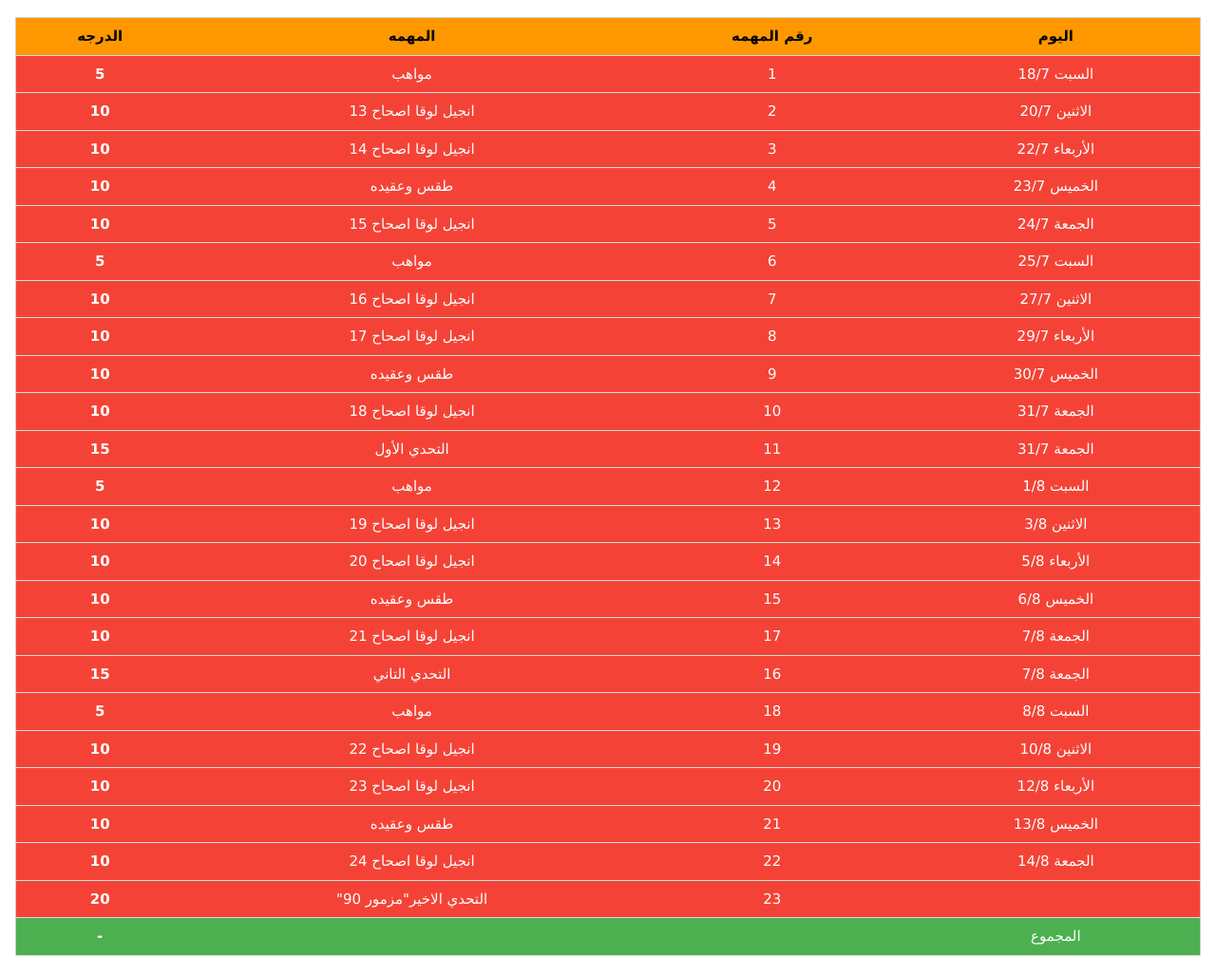
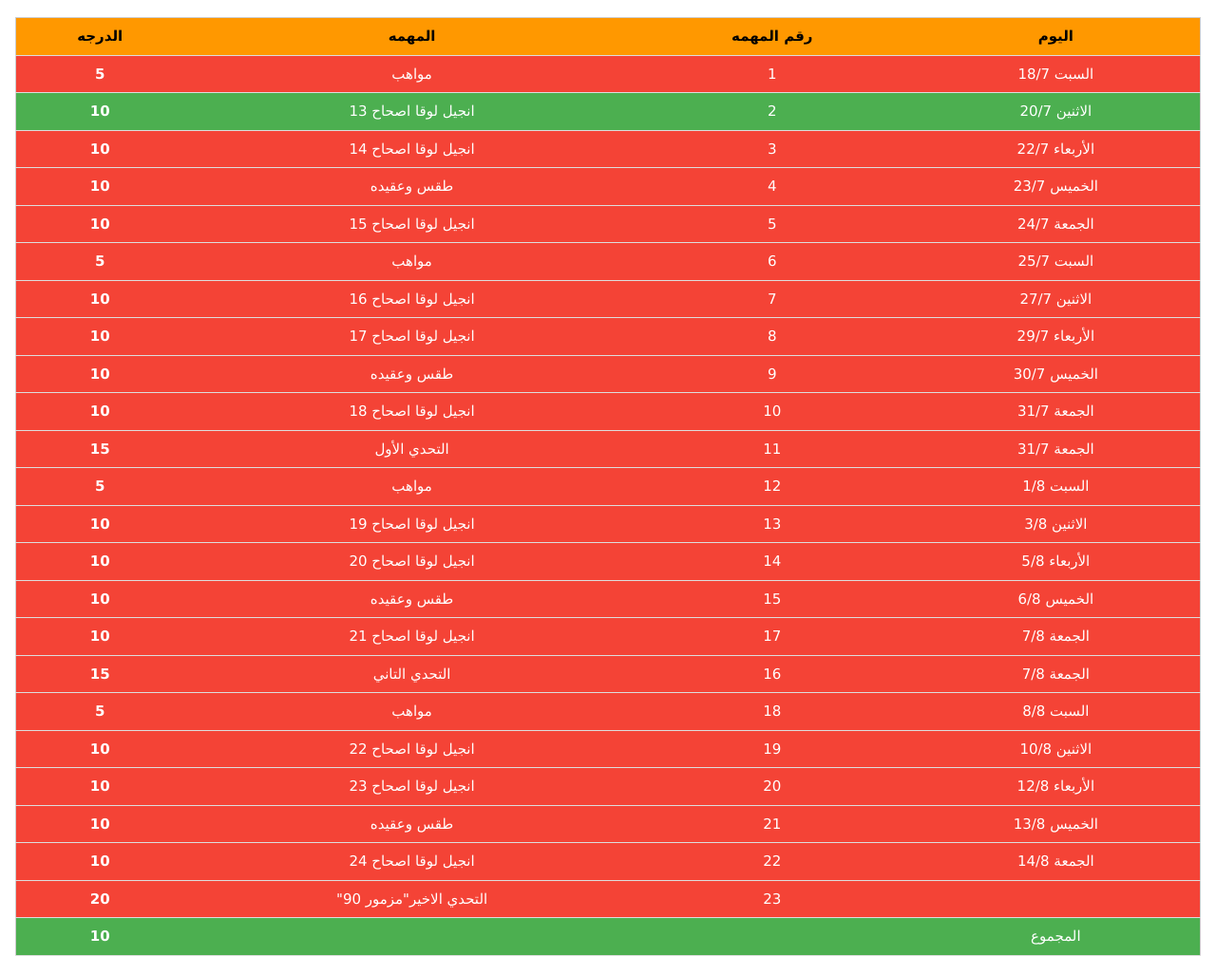
Before and after one commit to mina0011/Aliens-attack, a plain HTML site: page member10.html in a window 1280 px wide. Shown: the part 490-1517 px from the top of the page at 95% size. Drawn offline with nearby package versions, Linux system fonts and the light colour scheme.

Commit message:
Update member10.html

```diff
--- a/member10.html
+++ b/member10.html
@@ -51,7 +51,7 @@
               <td>مواهب</td>
               <th>5</th>
             </tr>
-            <tr class="w3-red">
+            <tr class="w3-green">
               <td>الاثنين 20/7 </td>
               <td>2</td>
               <td>انجيل لوقا اصحاح 13</td>
@@ -187,7 +187,7 @@
               <td>المجموع</td>
               <td></td>
               <td></td>
-              <th>-</th>
+              <th>10</th>
             </tr>
           </table>
         </div>
```
